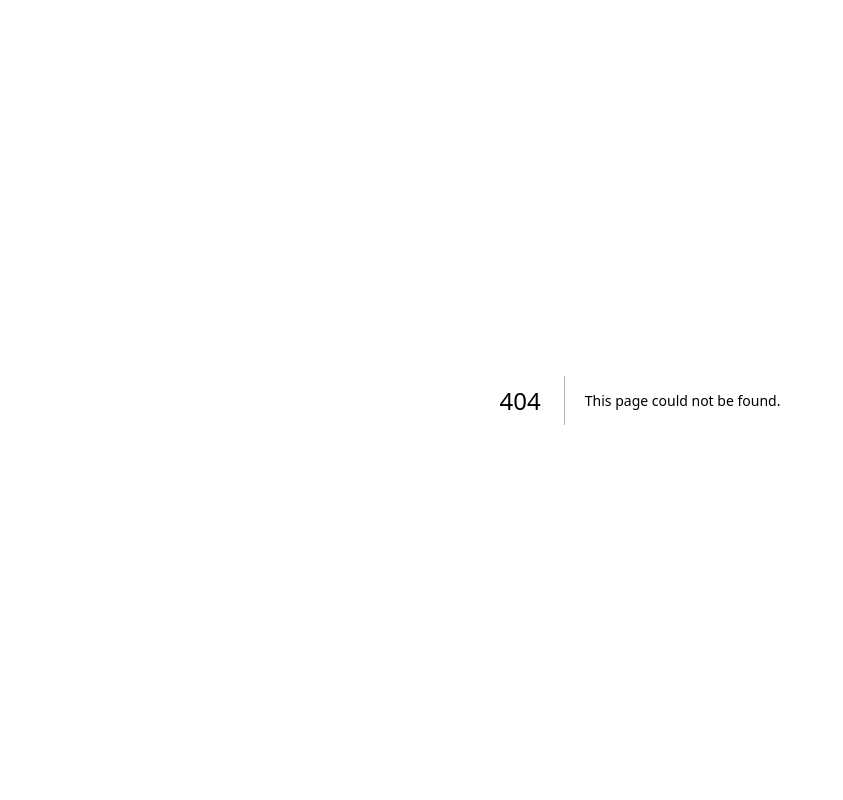
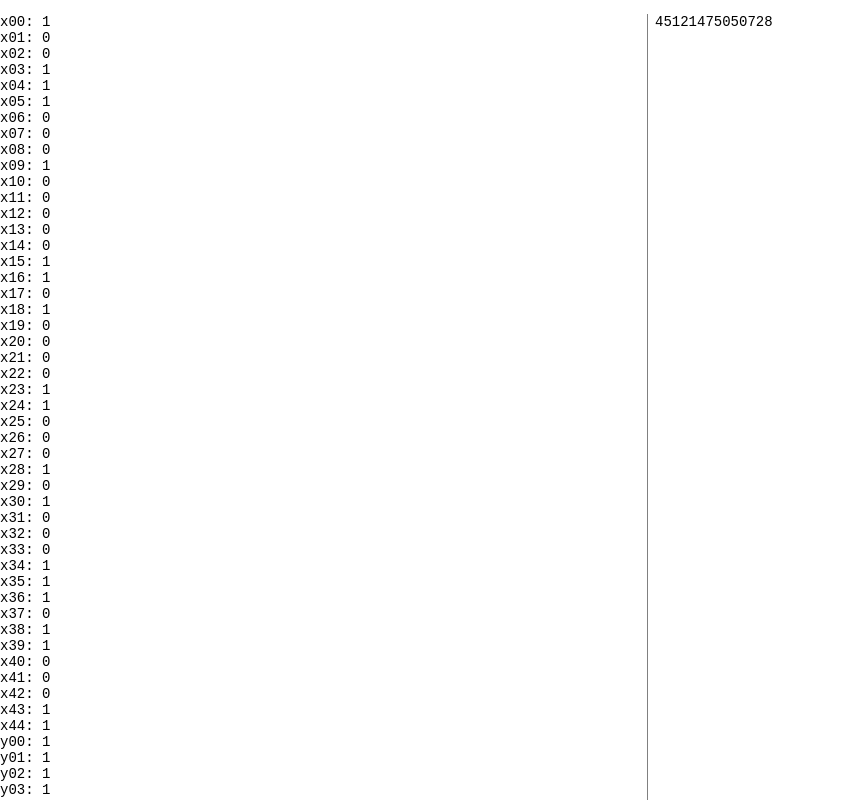
Before and after one commit to d-lukashevich/aoc, a Next.js app: page /days/2024/24 in a window 1280 px wide. Before the commit this address had no page. Shown: the top 800 px of the page, without its empty margins (0-843 px from the left). Built offline with nearby package versions, Linux system fonts and the light colour scheme.

Commit message:
feat(2024.12.24): add solution

```diff
--- /dev/null
+++ b/pages/days/2024/24.tsx
@@ -0,0 +1,73 @@
+import { PuzzleRenderer } from '@units/PuzzleRenderer';
+import { parseRows } from '@utils';
+
+const nodesRegex = /(.+): (\d)/;
+const gatesRegex = /(.+) (AND|XOR|OR) (.+) -> (.+)$/;
+
+type GateType = 'AND' | 'XOR' | 'OR';
+
+const getData = (raw: string) => {
+  let secSection = false;
+  const nodes: [string, number][] = [];
+  const gates: { a: string; b: string; type: GateType; c: string }[] = [];
+
+  parseRows(raw).forEach((row) => {
+    if (row === '') return (secSection = true);
+    if (secSection) {
+      const [, a, type, b, c] = row.match(gatesRegex)!;
+      return gates.push({ a, type: type as GateType, b, c });
+    }
+    const [, node, value] = row.match(nodesRegex)!;
+    nodes.push([node, Number(value)]);
+  });
+
+  return { nodes, gates };
+};
+
+const calcValue = (a: number, b: number, type: GateType): number => {
+  if (type === 'AND') return a & b;
+  if (type === 'OR') return a | b;
+  if (type === 'XOR') return a ^ b;
+  throw new Error('Invalid type');
+};
+
+const first = (raw: string) => {
+  const { nodes, gates } = getData(raw);
+  const nodesMap = new Map(nodes);
+  const gatesMap = new Map(gates.map((g) => [g.c, [g.a, g.b, g.type] as const]));
+
+  const getValue = (node: string): number => {
+    const knownNode = nodesMap.get(node);
+    if (knownNode !== undefined) return knownNode;
+    const [a, b, type] = gatesMap.get(node)!;
+    const aValue = getValue(a);
+    const bValue = getValue(b);
+    const result = calcValue(aValue, bValue, type);
+    nodesMap.set(node, result);
+    return result;
+  };
+
+  const zKeys = [...gatesMap.keys()].filter((key) => key.startsWith('z')).sort((a, b) => b.localeCompare(a));
+  zKeys.forEach(getValue);
+  const bin = zKeys.map((key) => nodesMap.get(key)).join('');
+  return parseInt(bin, 2);
+};
+
+const second = () => {
+  // Solved manually.
+  // Since I don't know what exact changes are possible, it feels redundant to provide general solution.
+  // My general observations helping find culprits:
+  // - XOR of Xi and Yi in its XOR should produce zi
+  // - AND of Xi and Yi should further have only single OR combination
+  const replacements = [
+    ['z10', 'mwk'],
+    ['z18', 'qgd'],
+    ['z33', 'gqp'],
+    ['hsw', 'jmh'],
+  ];
+  return replacements.flat().sort().join(',');
+};
+
+export default function Day() {
+  return <PuzzleRenderer func={first} first={first} second={second} />;
+}
```
Also changed, not shown: public/inputs/2024/24.txt (added).
